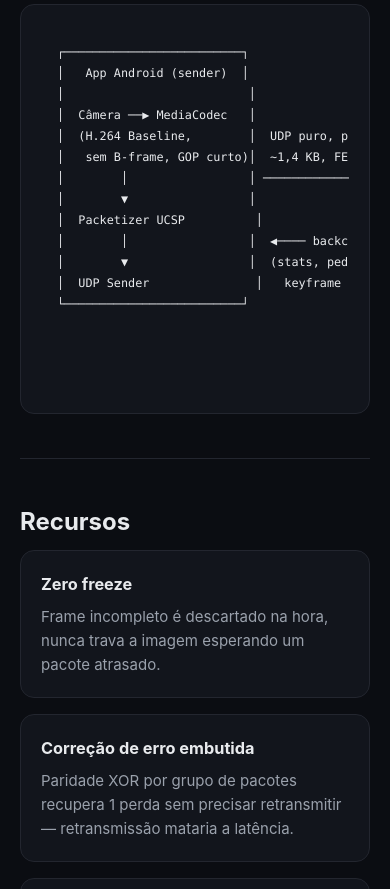
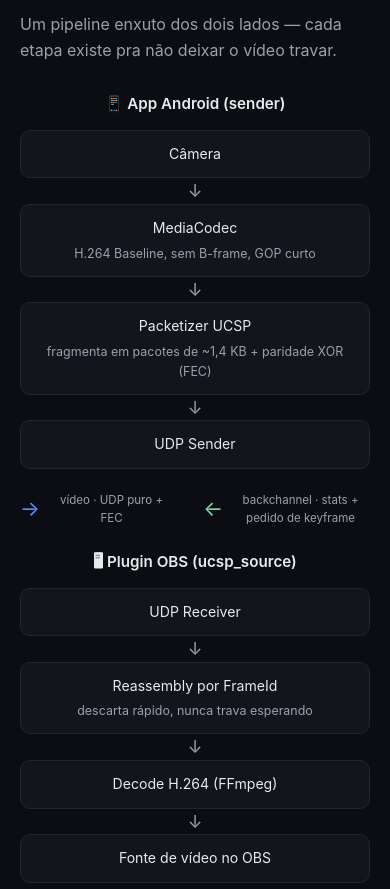
Before and after one commit to estevaosouuza/ucspsender, a plain HTML site: page docs/index.html in a window 390 px wide. Shown: the part 2112-3001 px from the top of the page. Drawn offline with Linux system fonts and the light colour scheme.

Commit message:
docs: network troubleshooting guide + redesigned how-it-works diagram
roadmap.md gains a checklist for "OBS receives zero video" (firewall,
AP/client isolation, Wi-Fi routing, duplicate ports) and explains the
two ways to run multiple cameras. The site's "Como funciona" section
moves from an ASCII diagram to a real HTML/CSS pipeline layout that
stays readable on mobile.

```diff
--- a/docs/index.html
+++ b/docs/index.html
@@ -118,14 +118,82 @@
   .card h3 { margin: 0 0 8px; font-size: 1.02rem; }
   .card p { margin: 0; color: var(--text-dim); font-size: 0.94rem; }
 
-  .diagram {
+  .pipeline {
+    display: grid;
+    grid-template-columns: 1fr auto 1fr;
+    align-items: stretch;
+    gap: 8px;
+  }
+  .pipeline-col {
+    display: flex;
+    flex-direction: column;
+    align-items: stretch;
+  }
+  .pipeline-col-title {
+    font-weight: 600;
+    font-size: 0.95rem;
+    margin-bottom: 14px;
+    text-align: center;
+  }
+  .stage {
     background: var(--bg-elev);
     border: 1px solid var(--border);
-    border-radius: var(--radius);
-    padding: 20px;
-    overflow-x: auto;
+    border-radius: 10px;
+    padding: 12px 14px;
+    font-size: 0.88rem;
+    text-align: center;
   }
-  .diagram pre { border: none; background: none; margin: 0; font-size: 0.82rem; }
+  .stage small {
+    display: block;
+    color: var(--text-dim);
+    font-size: 0.78rem;
+    margin-top: 4px;
+    font-weight: 400;
+  }
+  .stage-arrow {
+    text-align: center;
+    color: var(--text-dim);
+    font-size: 1.1rem;
+    padding: 4px 0;
+    line-height: 1;
+  }
+  .pipeline-links {
+    display: flex;
+    flex-direction: column;
+    justify-content: center;
+    gap: 28px;
+    padding: 0 6px;
+    min-width: 120px;
+  }
+  .link-row {
+    display: flex;
+    flex-direction: column;
+    align-items: center;
+    gap: 2px;
+  }
+  .link-row .link-arrow {
+    font-size: 1.3rem;
+    line-height: 1;
+  }
+  .link-row.forward .link-arrow { color: var(--accent); }
+  .link-row.backward .link-arrow { color: var(--accent-2); }
+  .link-row .link-label {
+    font-size: 0.72rem;
+    color: var(--text-dim);
+    text-align: center;
+    white-space: nowrap;
+  }
+  @media (max-width: 720px) {
+    .pipeline { grid-template-columns: 1fr; }
+    .pipeline-links {
+      flex-direction: row;
+      justify-content: space-around;
+      padding: 14px 0;
+      min-width: 0;
+    }
+    .link-row { flex-direction: row; gap: 8px; }
+    .link-row .link-label { white-space: normal; max-width: 140px; }
+  }
 
   table.downloads {
     width: 100%;
@@ -212,23 +280,40 @@
 
   <section>
     <h2>Como funciona</h2>
-    <div class="diagram">
-<pre><code>┌─────────────────────────┐                          ┌──────────────────────────────┐
-│   App Android (sender)  │                          │  Plugin OBS (ucsp_source)    │
-│                          │                          │                               │
-│  Câmera ──▶ MediaCodec   │                          │  UDP Receiver                 │
-│  (H.264 Baseline,        │  UDP puro, pacotes de    │    │                          │
-│   sem B-frame, GOP curto)│  ~1,4 KB, FEC (XOR)       │    ▼                          │
-│        │                 │ ────────────────────────▶│  Reassembly por FrameId       │
-│        ▼                 │                          │  (descarta rápido, nunca       │
-│  Packetizer UCSP          │                          │   trava esperando)            │
-│        │                 │  ◀──── backchannel ────  │    │                          │
-│        ▼                 │  (stats, pedido de        │    ▼                          │
-│  UDP Sender               │   keyframe sob demanda)   │  Decode H.264 (FFmpeg)        │
-└─────────────────────────┘                          │    │                          │
-                                                        │    ▼                          │
-                                                        │  Fonte de vídeo no OBS         │
-                                                        └──────────────────────────────┘</code></pre>
+    <p class="lede">Um pipeline enxuto dos dois lados — cada etapa existe pra não deixar o vídeo travar.</p>
+    <div class="pipeline">
+      <div class="pipeline-col">
+        <div class="pipeline-col-title">📱 App Android (sender)</div>
+        <div class="stage">Câmera</div>
+        <div class="stage-arrow">↓</div>
+        <div class="stage">MediaCodec<small>H.264 Baseline, sem B-frame, GOP curto</small></div>
+        <div class="stage-arrow">↓</div>
+        <div class="stage">Packetizer UCSP<small>fragmenta em pacotes de ~1,4&nbsp;KB + paridade XOR (FEC)</small></div>
+        <div class="stage-arrow">↓</div>
+        <div class="stage">UDP Sender</div>
+      </div>
+
+      <div class="pipeline-links">
+        <div class="link-row forward">
+          <span class="link-arrow">→</span>
+          <span class="link-label">vídeo · UDP puro + FEC</span>
+        </div>
+        <div class="link-row backward">
+          <span class="link-arrow">←</span>
+          <span class="link-label">backchannel · stats + pedido de keyframe</span>
+        </div>
+      </div>
+
+      <div class="pipeline-col">
+        <div class="pipeline-col-title">🖥 Plugin OBS (ucsp_source)</div>
+        <div class="stage">UDP Receiver</div>
+        <div class="stage-arrow">↓</div>
+        <div class="stage">Reassembly por FrameId<small>descarta rápido, nunca trava esperando</small></div>
+        <div class="stage-arrow">↓</div>
+        <div class="stage">Decode H.264 (FFmpeg)</div>
+        <div class="stage-arrow">↓</div>
+        <div class="stage">Fonte de vídeo no OBS</div>
+      </div>
     </div>
   </section>
 
```
Also changed, not shown: 1 other file.
